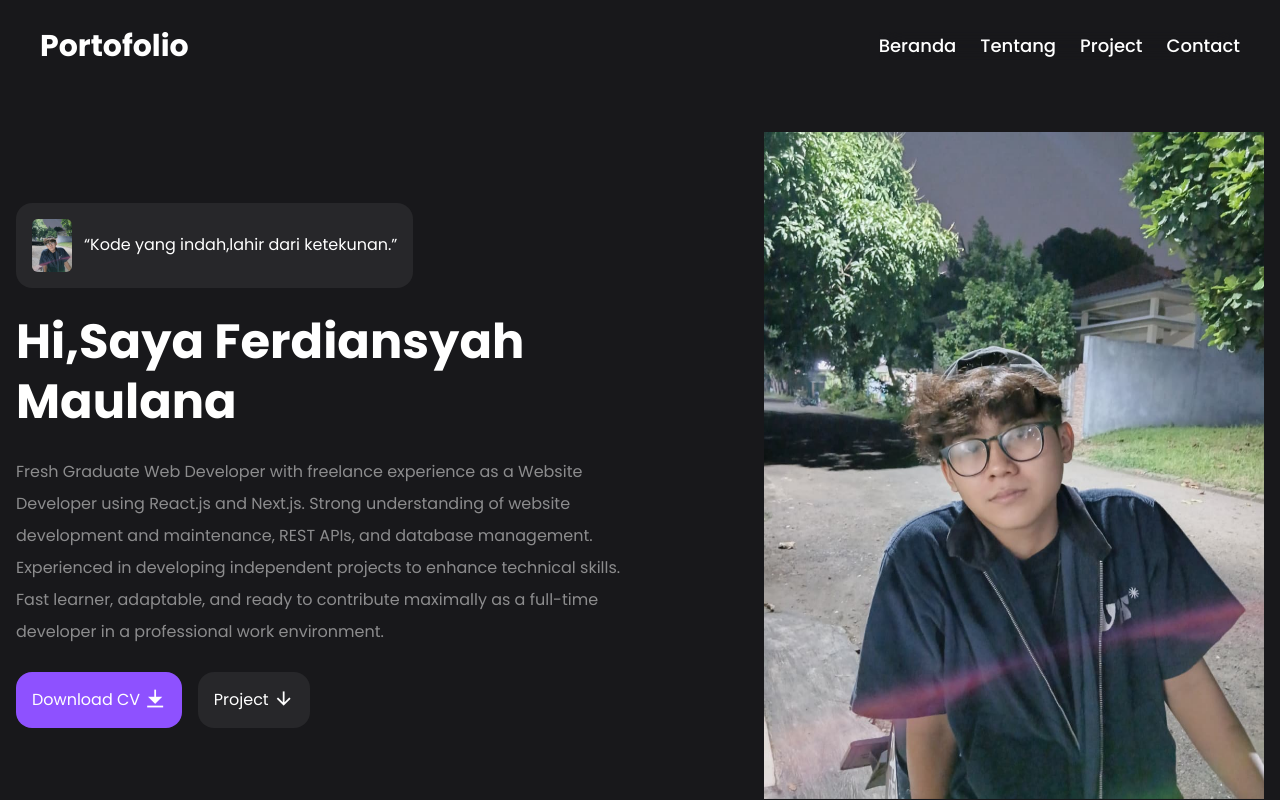
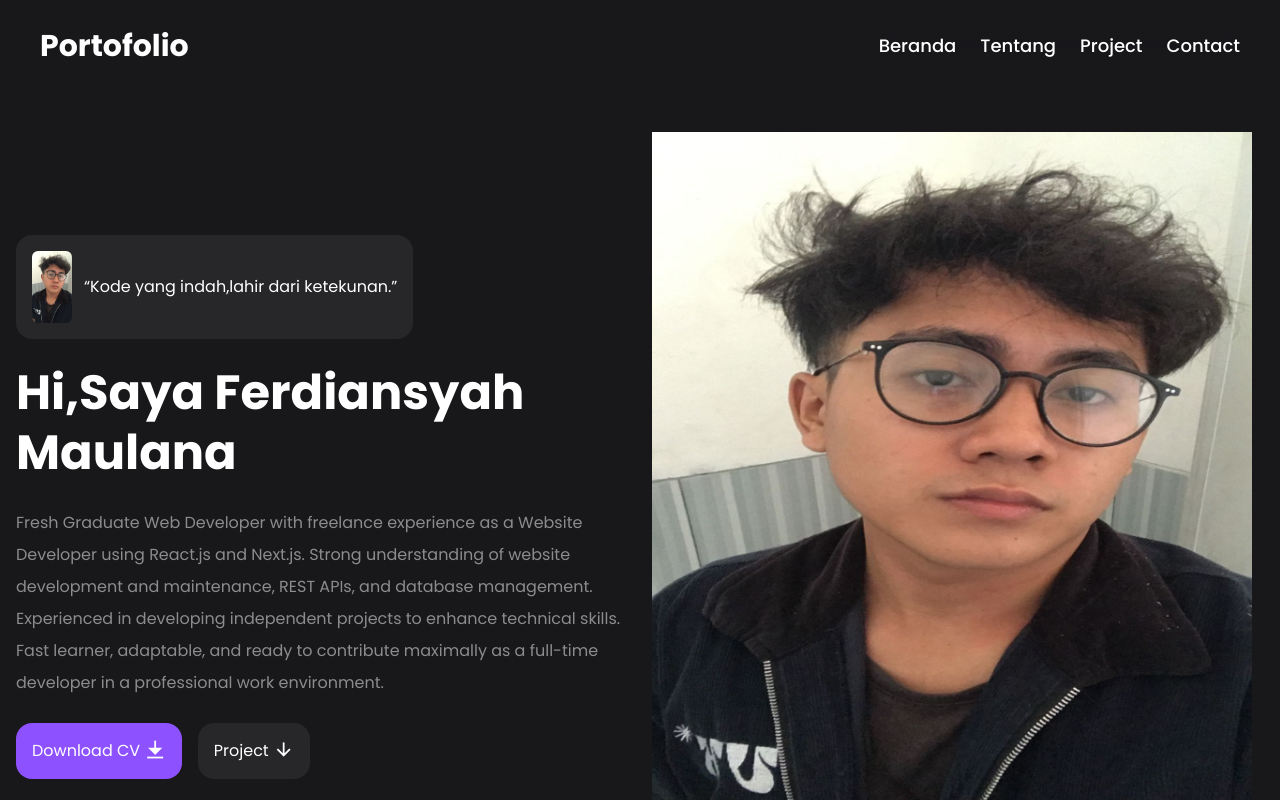
Before and after one commit to Ferdiansyahmaulana07/cv.Ferdiansyah-maulana, a React (Vite) app: page / in a window 1280 px wide. Shown: the top 800 px of the page. Built offline with nearby package versions, Linux system fonts and the light colour scheme.

Commit message:
perubahan pada poto profile

```diff
--- a/src/App.jsx
+++ b/src/App.jsx
@@ -28,7 +28,7 @@ function App() {
           </a>
         </div>
       </div>
-      <img src={DataImage.HeroImage} alt="Hero Image" className="w-[500px] md:ml-auto animate__animated animate__fadeInUp animate__delay-4s" loading="lazy"/>
+      <img src={DataImage.HeroImage} alt="Hero Image" className="w-[600px] h-[750px] md:mx-auto animate__animated animate__fadeInUp animate__delay-4s" loading="lazy"/>
      </div>
 
     {/*About*/}
--- a/src/data.js
+++ b/src/data.js
@@ -1,4 +1,4 @@
-import HeroImage from "/assets/iyanganteng.jpeg";
+import HeroImage from "/assets/profil.jpeg";
 
 const Image = {
   HeroImage,
```
Also changed, not shown: public/assets/profil.jpeg (added).
